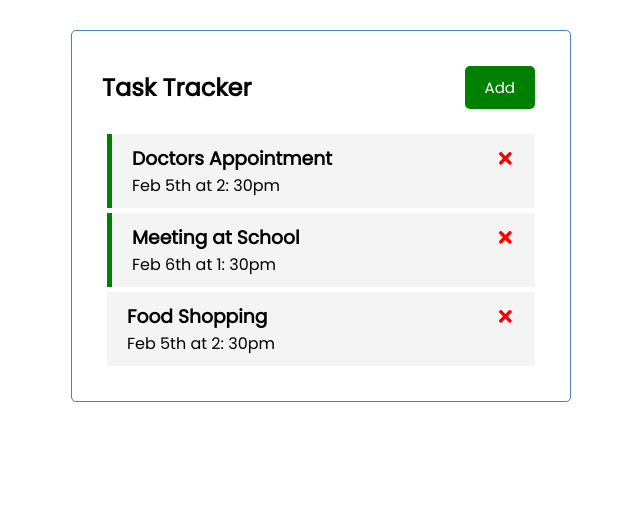
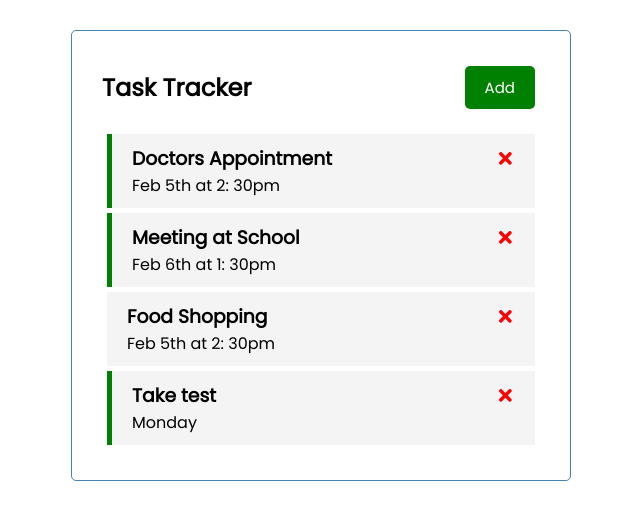
Before and after one commit to vibrunazo/react-task-tracker, a React (Create React App) app: page / in a window 1280 px wide. Shown: the top 520 px of the page, without its empty margins (319-959 px from the left). Built offline with nearby package versions, Linux system fonts and the light colour scheme; data requests are answered from the project's data file.

Commit message:
add task to server

```diff
--- a/db.json
+++ b/db.json
@@ -17,6 +17,12 @@
       "text": "Food Shopping",
       "day": "Feb 5th at 2: 30pm",
       "reminder": false
+    },
+    {
+      "text": "Take test",
+      "day": "Monday",
+      "reminder": true,
+      "id": 4
     }
   ]
 }
--- a/src/App.js
+++ b/src/App.js
@@ -30,12 +30,23 @@
   }
 
   // Add Task
-  const addTask = (task) => {
-    console.log(task)
-    const id = Math.floor(Math.random() * 10000) + 1
-    console.log(id)
-    const newTask = { id, ...task }
-    setTasks([...tasks, newTask])
+  const addTask = async (task) => {
+    const res = await fetch('http://localhost:5000/tasks', {
+      method: 'POST',
+      headers: {
+        'Content-type': 'application/json'
+      },
+      body: JSON.stringify(task)
+    })
+
+    const data = await res.json()
+
+    setTasks([...tasks, data])
+    // console.log(task)
+    // const id = Math.floor(Math.random() * 10000) + 1
+    // console.log(id)
+    // const newTask = { id, ...task }
+    // setTasks([...tasks, newTask])
   }
 
   // Delete Task
```
